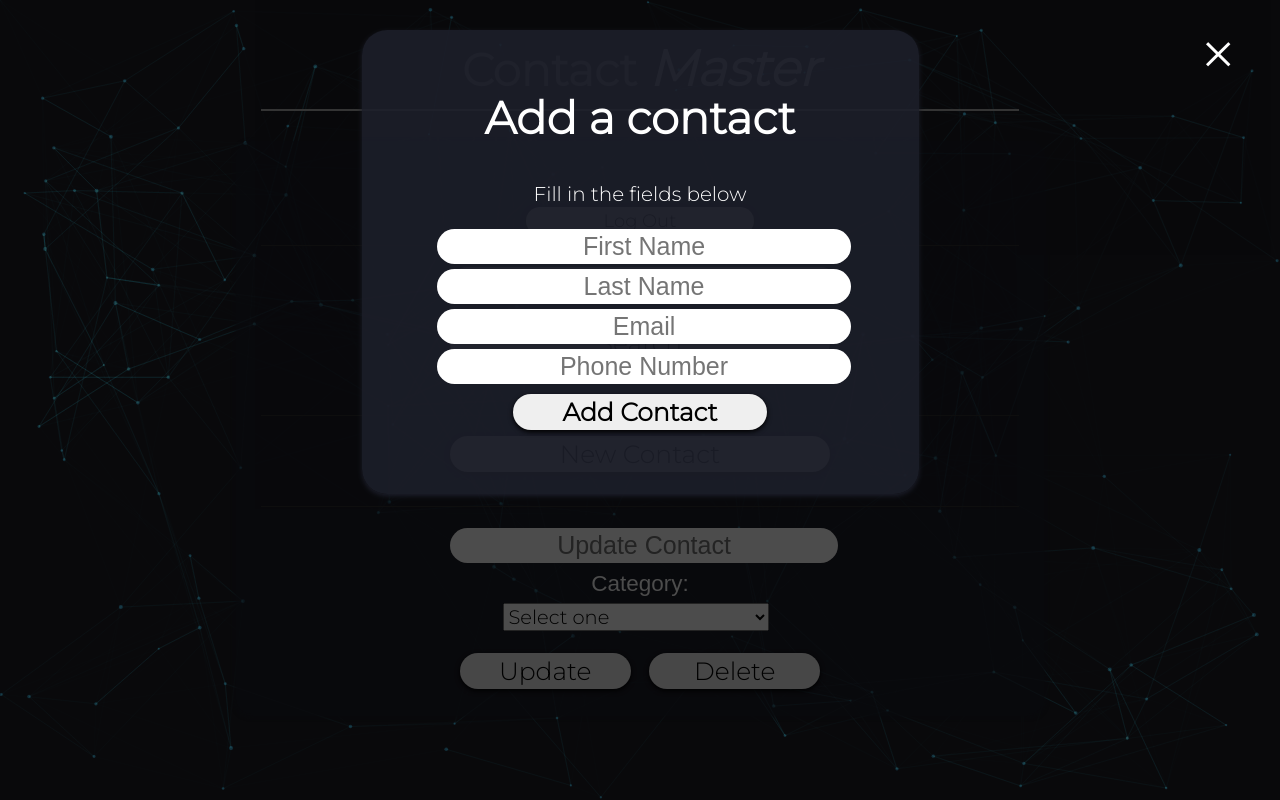
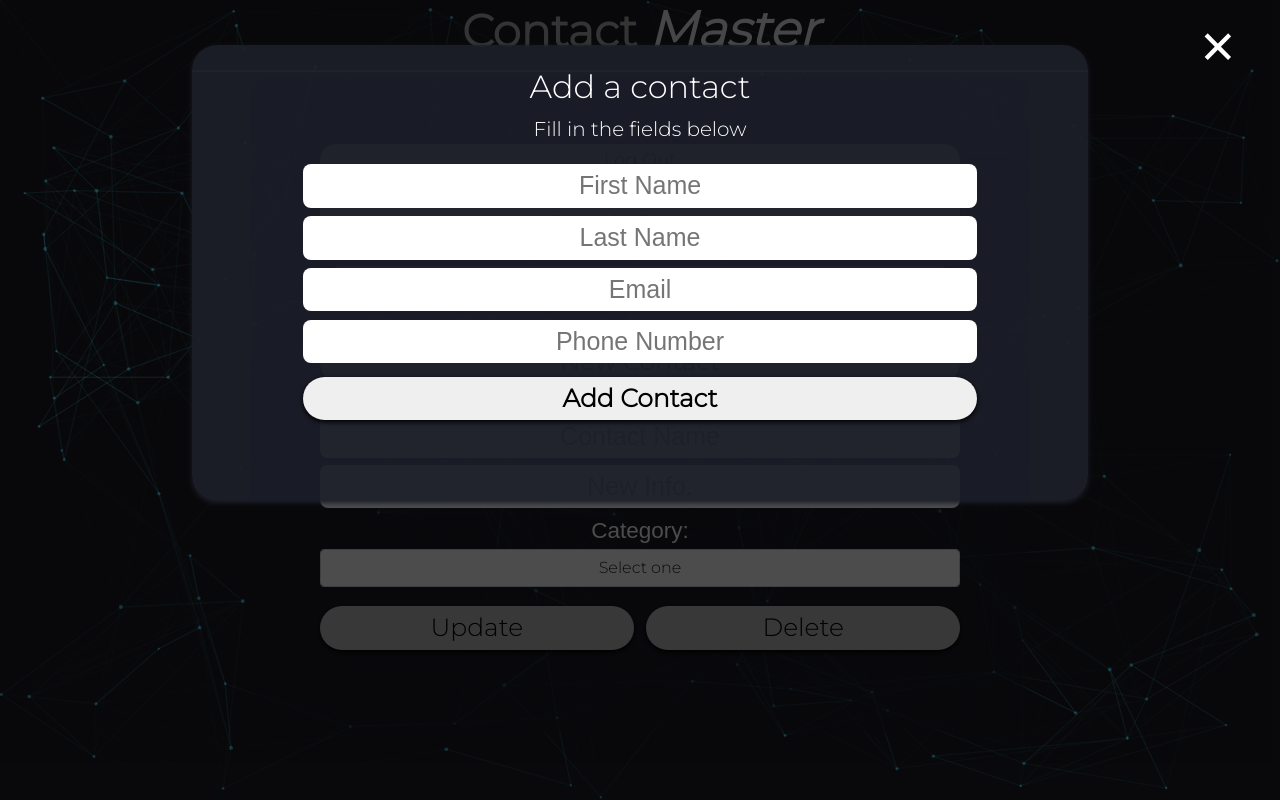
Before and after one commit to J-Compsci/contact-master-front-end, a plain HTML site: page user.html in a window 1280 px wide. Both pictures are taken after a click on the button "New Contact". Drawn offline with nearby package versions, Linux system fonts and the light colour scheme; a web font is replaced by a local one.

Commit message:
UI update/Bootstrap Addition
(1) Added a new input field for updating contact info.  (2) removed generalized sizing and spacing (bootstrap provided) (3) Included date data in new contact form submission

```diff
--- a/css/styles.css
+++ b/css/styles.css
@@ -1,4 +1,3 @@
-
 body{
     background: #1d1d24;
     background-repeat: none;
@@ -6,9 +5,8 @@ body{
     display: flex;
     flex-direction: column;
     justify-content: center;
-    /*font-family: 'IBM Plex Sans KR', sans-serif;
-    font-size: 0.65em;*/
 }
+
 canvas {
   background: #1d1d24;
   width: 100%;
@@ -33,8 +31,8 @@ p{
 
 #title{
     font-size: 45px;
-    width: 60%;
-    margin-left: 20%;
+    width: 70%;
+    margin-left: 15%;
     text-align: center;
     font-family: 'Montserrat', sans-serif;
     font-weight: 600;
@@ -50,6 +48,9 @@ p{
 }
 
 #loginDiv{
+    display: flex;
+    flex-direction: column;
+    justify-content: center;
     border-radius: 15px;
     font-size: 30px;
     width: 60%;
@@ -71,22 +72,19 @@ p{
   width: 60%;
   margin-left: auto;
   margin-right: auto;
-  padding: 25px;
+  padding: 5%;
   background-color: rgba(28, 30, 42, 0.65);
   box-shadow: 0px 2px 5px rgb(28, 30, 42);
 }
 
-/*#loggedInDiv
+#loggedInDiv
 {
-    justify-content: center;
-    font-size: 30px;
-    width: 70%;
-    margin-left: 15%;
-    padding: 25px;
-    background-color: #474747;
+  display: flex;
+  flex-direction: column;
+  justify-content: center;
 }
 
-#accessUIDiv
+/*#accessUIDiv
 {
     font-size: 30px;
     width: 70%;
@@ -97,19 +95,18 @@ p{
 }*/
 
 button{
+    background-color: #bdbdbd;
     box-shadow: 0px 2px 5px 0px black;
     border-color: transparent;
     font-size: 25px;
     border-radius: 25px;
-    width: 50%;
-    margin-left: 25%;
     font-family: 'Montserrat', sans-serif;
 }
 
 button:hover{
     cursor: pointer;
     box-shadow: 0px 0px 0px 0px black;
-    background-color: #399AC0/*#00d5124f*/;
+    background-color: #399AC0;
     color: #FFFFFF;
     opacity: 1;
 }
@@ -121,6 +118,7 @@ button:focus {
 #loginName{
   opacity: 1;
 	font-size: 25px;
+  margin-bottom: 10px;
 }
 
 #loginPassword{
@@ -129,8 +127,12 @@ button:focus {
 }
 
 .queryBox{
+  display: flex;
+  flex-direction: column;
+  justify-content: center;
   border-top: 1px solid #303030;
-  padding-top: 20px;
+  padding-top: 0.5em;
+  padding-bottom: 0.5em;
 }
 
 .queryBtn{
@@ -143,10 +145,8 @@ button:focus {
 
 input[type="text"], input[type="password"], input[type="email"]{
     border-color: transparent;
-    border-radius: 20px;
+    border-radius: 0.5rem;
     text-align: center;
-    width: 50%;
-    margin-left: 25%;
     margin-bottom: 3%;
     font-family: 'IBM Plex Sans KR', sans-serif;
 }
@@ -161,8 +161,6 @@ input[type="submit"]{
   border-color: transparent;
   font-size: 20px;
   border-radius: 25px;
-  width: 50%;
-  margin-left: 25%;
   font-family: 'Montserrat', sans-serif;
   font-weight: bold;
   cursor: pointer;
@@ -170,7 +168,7 @@ input[type="submit"]{
 
 input[type="submit"]:hover{
   box-shadow: 0px 0px 0px 0px black;
-  background-color: #399AC0/*#00d5124f*/;
+  background-color: #399AC0;
   color: #FFFFFF;
   opacity: 1;
 }
@@ -252,11 +250,11 @@ input[type="text"]:focus, input[type="password"]:focus, input[type="email"]:focu
 }
 
 .wrap{
-  max-width: 40%;
+  max-width: 70%;
   margin: auto;
   padding: 0.75em;
   background: rgba(28, 30, 42, 0.9);
-  margin-top: 1em;
+  margin-top: 1.5em;
   border-radius: 25px;
   box-shadow: 0px 2px 5px rgb(28, 30, 42);
 }
@@ -268,18 +266,19 @@ input[type="text"]:focus, input[type="password"]:focus, input[type="email"]:focu
 
 form input[type="text"], form input[type="email"], form input[type="password"]{
   width: 80%;
-  margin-left: 10%;
+  margin-left: auto;
   margin-right: auto;
   margin-bottom: 1%;
   font-size: 25px;
 }
 
 form input[type="submit"]{
+  width: 80%;
+  margin-left: auto;
+  margin-right: auto;
   font-size: 25px;
   text-align: center;
   margin-top: 5px;
-  margin-left: 25%;
-  margin-right: auto;
 }
 
 form {
@@ -288,7 +287,6 @@ form {
   justify-content: center;
   padding: 0.5%;
   margin-top: 1%;
-  margin-left: 0%;
   margin-bottom: 1%;
   color: #ADADAD;
 }
@@ -321,7 +319,6 @@ form {
 
 .closeBtn{
   position: fixed;
-  top: 20px;
   right: 45px;
   font-size: 60px;
   cursor: pointer;
@@ -337,15 +334,11 @@ form {
 
 #userName{
     display: inline-block;
-    width: 80%;
-    margin-left: 10%;
     text-align: center;
 }
 
 #logoutButton{
-    width: 30%;
     font-size: 0.6em;
-    margin-left: 35%;
     margin-bottom: 10px;
 }
 
@@ -355,22 +348,23 @@ form {
 
 #deleteValueButton:hover{
   background-color: #DB3737
+  margin-left: 2%;
+}
+
+#updateValueButton{
+  margin-right: 2%;
 }
 
 #modButtons{
   display: flex;
   flex-direction: row;
-  justify-content: space-around;
-  width: 50%;
-  margin: auto;
+  justify-content: space-between;
 }
+
 
 .modButtons{
   font-size: 25px;
-  width: 45%;
-
-  margin-left: auto;
-  margin-right: auto;
+  width: 100%;
 }
 
 label{
@@ -384,8 +378,8 @@ label{
 }
 
 select{
-    width: 35%;
-    margin-left: 32%;
+    border-radius: 0.5rem;
+    text-align: center;
     margin-top: 1px;
     margin-bottom: 3%;
     font-size: 0.65em;
@@ -411,3 +405,7 @@ option{
     font-family: 'Montserrat', sans-serif;
     color: #DB3737;
 }
+
+#contactList{
+  display: none;
+}
--- a/js/code.js
+++ b/js/code.js
@@ -123,10 +123,12 @@ function addContact()
 	document.getElementById("contactAddResult").innerHTML = "";
 
 	var data = {};
-	for (var i = 0, ii = addForm.length; i < ii; ++i) {
+	for (var i = 0, ii = addForm.length+1; i < ii; ++i) {
 		var input = addForm[i];
 		if (input.name){
 			data[input.name] = input.value;
+		} else if(i == addForm.length) {
+			data[date] = new Date();
 		}
 	}
 
@@ -143,7 +145,7 @@ function addContact()
 		{
 			if (this.readyState == 4 && this.status == 200)
 			{
-				document.getElementById("contactAddResult").innerHTML = "Contact has been added";
+				document.getElementById("contactAddResult").innerHTML = "Contact has been added, you may close the form.";
 				newForm.style.display = "none";
 			}
 		};
@@ -189,7 +191,7 @@ function searchContact()
 						contactList += "<br />\r\n";
 					}
 				}
-
+				document.getElementsByTagName("p").style.display = "inline-block"
 				document.getElementsByTagName("p")[0].innerHTML = contactList;
 			}
 		};
@@ -290,13 +292,7 @@ if(addForm){
 	//Event listener for the submit button
 	addForm.addEventListener("submit", function(event){
 		//If form has been "submitted" without correct info before, returns html result spans to blank
-		var num = document.getElementsByClassName("loginResult");
-
-		for(var i = 0; i < num.length; i++){
-			//iterate between each span and make innerHTML "" (blank) to avoid buildup
-			document.getElementsByClassName("loginResult")[i].innerHTML = "";
-		}
-		addContact();
+	addContact();
 
 	});
 }
--- a/user.html
+++ b/user.html
@@ -8,7 +8,8 @@
 	<title>Contact Master</title>
 	<!-- Javascript and CSS files -->
 	<script type="text/javascript" src="js/code.js?version=1" defer></script>
-       <link href="css/styles.css?version=1" rel="stylesheet">
+	<link href="https://cdn.jsdelivr.net/npm/bootstrap@5.1.1/dist/css/bootstrap.min.css" rel="stylesheet" integrity="sha384-F3w7mX95PdgyTmZZMECAngseQB83DfGTowi0iMjiWaeVhAn4FJkqJByhZMI3AhiU" crossorigin="anonymous">
+  <link href="css/styles.css?version=1" rel="stylesheet">
 	<!--Fonts-->
 	<link href="https://fonts.googleapis.com/css2?family=Montserrat:wght@300&display=swap" rel="stylesheet">
 	<link href="https://fonts.googleapis.com/css2?family=IBM+Plex+Sans+KR:wght@200&display=swap" rel="stylesheet">
@@ -29,7 +30,7 @@
 	<div id="contentBlock"> <!--Everything under title-->
 
 		<div id="loggedInDiv">
-			<span id="userName"></span><br />
+			<span id="userName"></span>
 			<button type="button" id="logoutButton" onclick="doLogout();">Log Out</button>
 		</div>
 
@@ -38,11 +39,10 @@
 			<!-- Search - Search Contacts;-->
 			<div class="queryBox">
 				<input type="text" class="RUDField" id="searchText" placeholder="Search Contacts"/>
-				<button type="button" class="queryBtn" id="searchContactButton" onclick="searchContact();"> Search </button><br />
+				<button type="button" class="queryBtn" id="searchContactButton" onclick="searchContact();"> Search </button>
 				<span id="contactSearchResult"></span>
-				<p id="contactList">
-				</p>
-			</div><br />
+				<p id="contactList"></p>
+			</div>
 
 			<!-- Add Field - Add Contact; -->
 			<div class="queryBox">
@@ -73,15 +73,13 @@
 				</div>
 
 				<!--Add Button, to open overlay-->
-				<button class="openBtn" onclick="openFormAdd();">New Contact</button><br/>
-
-				<!--<button type="button" class="queryBtn" id="addContactButton" onclick="addContact();"> Add </button>-->
-				<br>
+				<button class="openBtn" id="addBtn" onclick="openFormAdd();">New Contact</button>
 			</div>
 
 			<!--Update Contact/Delete Contact-->
 			<div class="queryBox" id="UDQuery">
-				<input type="text" class="RUDField" id="updateText" placeholder="Update Contact">
+				<input type="text" class="RUDField" id="updateText" placeholder="Contact Name">
+				<input type="text" class="RUDField" id="updateText" placeholder="New Info.">
 				<label for="Category"> Category: </label>
 				<select class="form-control" id="valueCat" name="Category" required>
 					<option value="NA" selected> Select one</option>
@@ -90,7 +88,7 @@
 					<option value="EM">Email</option>
 					<option value="PN">Phone Number</option>
 					<option value="UN">Username</option>
-				</select><br/>
+				</select>
 					<!--update/deleteValue not functioning yet-->
 				<div id="modButtons">
 					<button type="button" id="updateValueButton" class="buttons modButtons" onclick="updateValue();"> Update </button>
@@ -100,5 +98,6 @@
 			</div>
 		</div>
 	</div>
+	<script src="https://cdn.jsdelivr.net/npm/bootstrap@5.1.1/dist/js/bootstrap.bundle.min.js" integrity="sha384-/bQdsTh/da6pkI1MST/rWKFNjaCP5gBSY4sEBT38Q/9RBh9AH40zEOg7Hlq2THRZ" crossorigin="anonymous"></script>
 </body>
 </html>
```
Also changed, not shown: index.html (+5 -3 lines).
